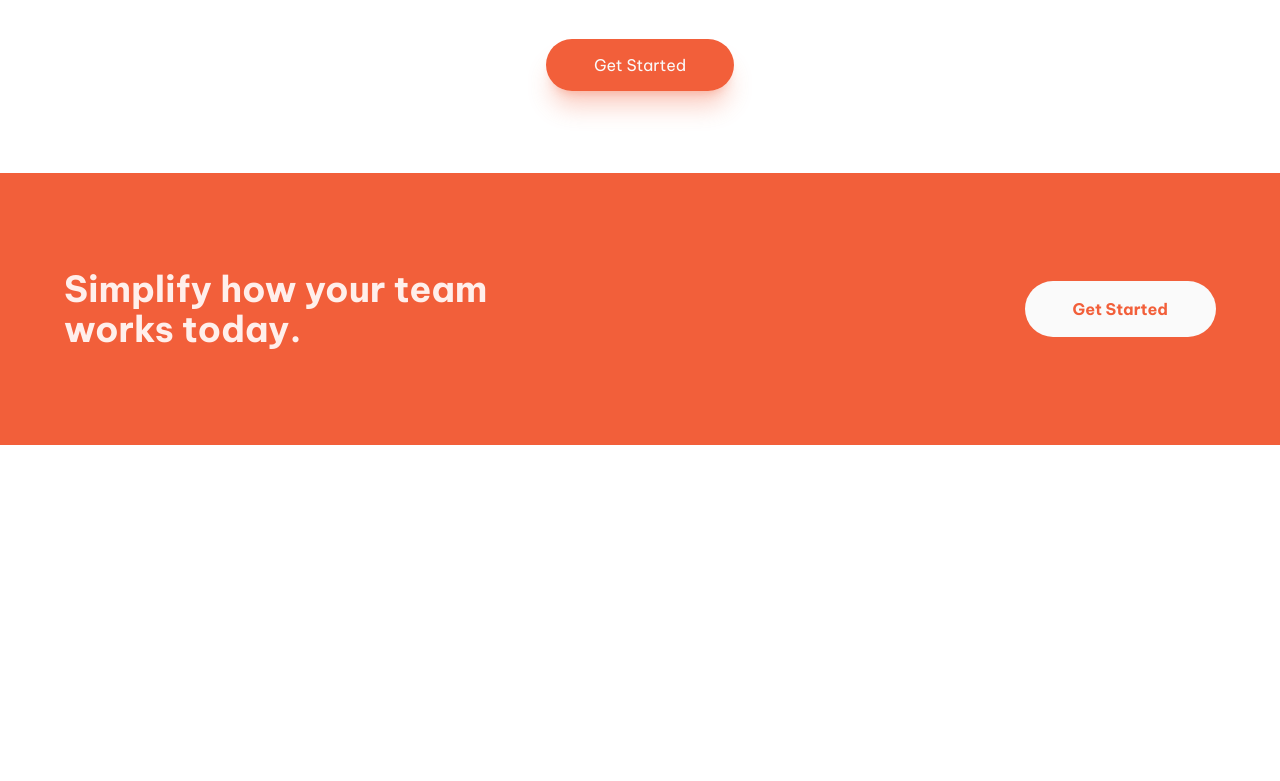
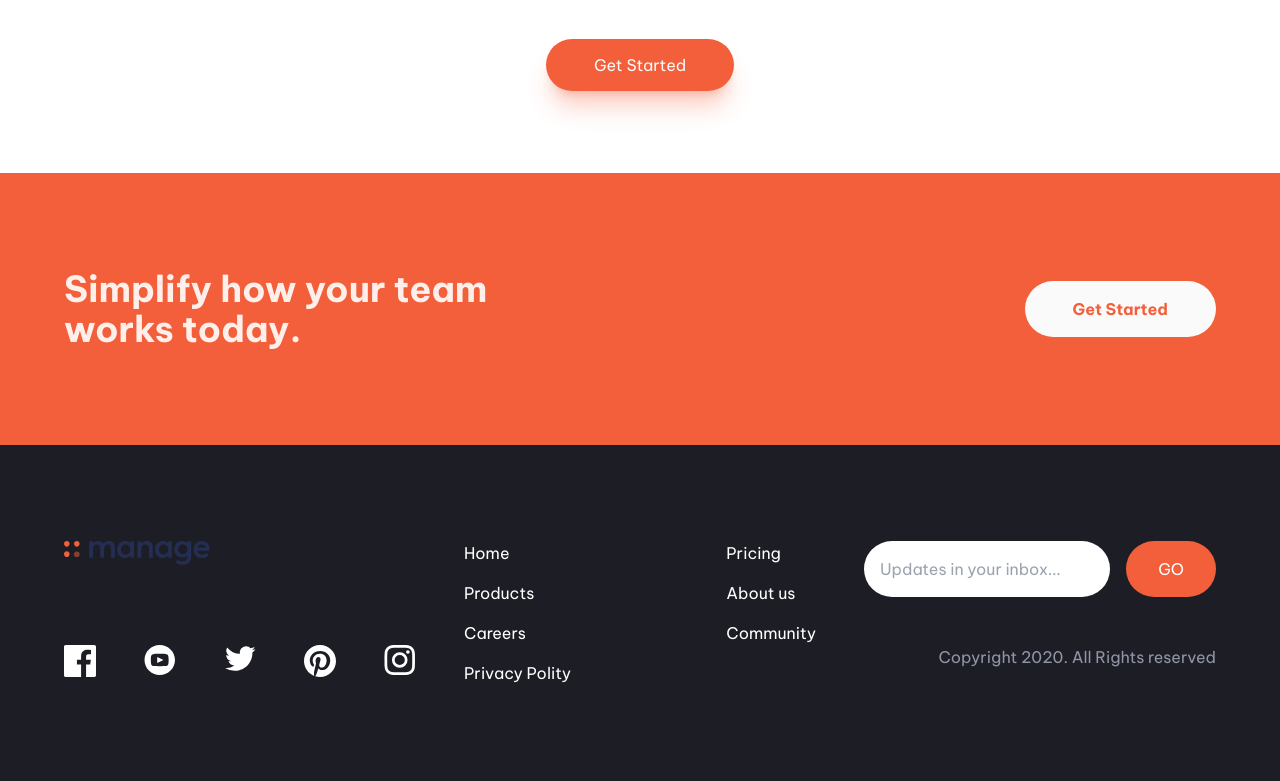
Before and after one commit to andresRivera123/tailwindCSS-2024, a website: page src/00-conceptos-landing/index.html in a window 1280 px wide. Shown: the part 1987-2768 px from the top of the page. Before the commit the page ends 2432 px from the top, so only its background shows below. Drawn offline with Linux system fonts and the light colour scheme.

Commit message:
Footer + background figure

```diff
--- a/src/00-conceptos-landing/index.html
+++ b/src/00-conceptos-landing/index.html
@@ -24,7 +24,7 @@
           class="bg-open-menu w-6 h-5 bg-cover bg-center cursor-pointer peer-checked:bg-close-menu transition-all z-50 md:hidden"
         ></label>
         <div
-          class="fixed inset-0 bg-gradient-to-b from-white/70 to-black/70 translate-x-full peer-checked:translate-x-0 transition-transform md:static md:bg-none md:translate-x-0"
+          class="fixed inset-0 bg-gradient-to-b from-white/70 to-black/70 translate-x-full peer-checked:translate-x-0 transition-transform z-40 md:static md:bg-none md:translate-x-0"
         >
           <ul
             class="absolute inset-x-0 top-24 p-12 bg-white w-[90%] mx-auto rounded-md h-max text-center grid gap-6 font-bold text-dark-blue shadow-2xl md:w-max md:bg-transparent md:p-0 md:grid-flow-col md:static"
@@ -66,6 +66,9 @@
         </article>
       </section>
     </header>
+    <figure class="absolute inset-0 overflow-hidden pointer-events-none">
+      <img src="./images/bg-tablet-pattern.svg" alt="fondo" class="absolute w-full -z-10 -top-28 -right-1/4 max-w-2xl" />
+    </figure>
     <main>
       <section
         class="wrapper text-center py-24 grid gap-12 md:grid-cols-2 md:text-left"
@@ -160,11 +163,89 @@
       </section>
 
       <section class="bg-bright-red font-bold">
-        <div class="wrapper py-24 text-center grid gap-8 md:grid-cols-[40%_40%] md:justify-between md:items-center md:text-left">
-          <h2 class="text-4xl text-very-pale-red">Simplify how your team works today.</h2>
-          <a href="#" class="button text-bright-red bg-vary-light-gray mx-auto md:mx-0 md:justify-self-end">Get Started</a>
+        <div
+          class="wrapper py-24 text-center grid gap-8 md:grid-cols-[40%_40%] md:justify-between md:items-center md:text-left"
+        >
+          <h2 class="text-4xl text-very-pale-red">
+            Simplify how your team works today.
+          </h2>
+          <a
+            href="#"
+            class="button text-bright-red bg-vary-light-gray mx-auto md:mx-0 md:justify-self-end"
+            >Get Started</a
+          >
         </div>
       </section>
     </main>
+    <footer class="bg-very-dark-blue py-24">
+      <section
+        class="wrapper grid gap-12 justify-items-center footer-area md:footer-area-md md:grid-cols-3 md:justify-items-stretch"
+      >
+        <form class="flex gap-4 w-full min-w-[100px] [grid-area:form]">
+          <input
+            type="email"
+            placeholder="Updates in your inbox..."
+            class="min-w-[50px] flex-1 rounded-full px-4"
+          />
+          <input
+            type="submit"
+            value="GO"
+            class="py-3 px-8 bg-bright-red rounded-full text-white"
+          />
+        </form>
+        <nav
+          class="grid grid-cols-[max-content_max-content] gap-y-4 justify-between text-white w-4/5 [grid-area:navigation] md:w-full"
+        >
+          <a href="#">Home</a>
+          <a href="#">Pricing</a>
+          <a href="#">Products</a><a href="#">About us</a>
+          <a href="#">Careers</a>
+          <a href="#">Community</a>
+          <a href="#">Privacy Polity</a>
+        </nav>
+        <div
+          class="flex flex-wrap gap-4 justify-between w-full [grid-area:social-media]"
+        >
+          <a href="#"
+            ><img
+              src="./images/icon-facebook.svg"
+              alt="Facebook image"
+              class="w-8"
+          /></a>
+          <a href="#"
+            ><img
+              src="./images/icon-youtube.svg"
+              alt="Youtube image"
+              class="w-8"
+          /></a>
+          <a href="#"
+            ><img
+              src="./images/icon-twitter.svg"
+              alt="Twitter image"
+              class="w-8"
+          /></a>
+          <a href="#"
+            ><img
+              src="./images/icon-pinterest.svg"
+              alt="Pinterest image"
+              class="w-8"
+          /></a>
+          <a href="#"
+            ><img
+              src="./images/icon-instagram.svg"
+              alt="Instagram image"
+              class="w-8"
+          /></a>
+        </div>
+        <a href="#" class="[grid-area:logo]">
+          <img src="./images/logo.svg" alt="Logo imagen" />
+        </a>
+        <p
+          class="text-dark-grayish-blue text-center [grid-area:copy] md:text-right"
+        >
+          Copyright 2020. All Rights reserved
+        </p>
+      </section>
+    </footer>
   </body>
 </html>
--- a/src/css/config.css
+++ b/src/css/config.css
@@ -10,4 +10,21 @@
     .button {
         @apply bg-bright-red text-vary-light-gray py-4 px-12 rounded-full
     }
+
+    .footer-area{
+        grid-template-areas:
+        "form"
+        "navigation"
+        "social-media"
+        "logo"
+        "copy"
+        ;
+    }
+
+    .footer-area-md{
+        grid-template-areas:
+        "logo           navigation  form"
+        "social-media   navigation  copy"
+        ;
+    }
 }
```
Also changed, not shown: src/css/styles.css.
